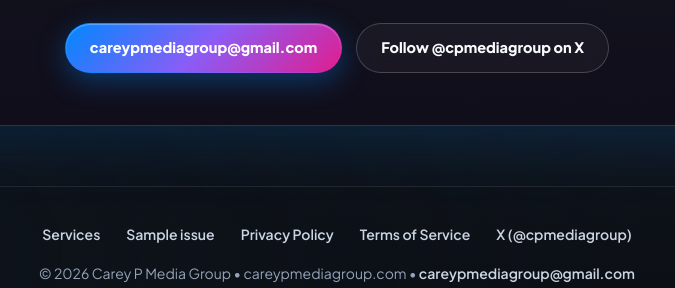
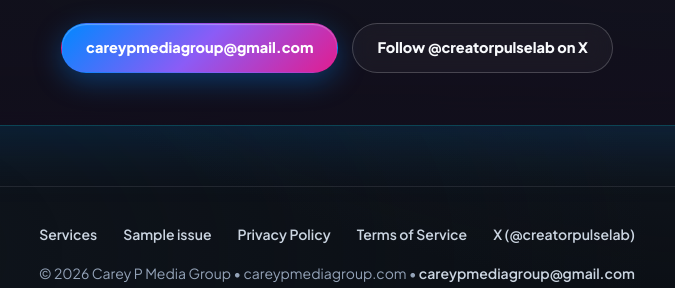
Before and after one commit to careypmediagroup-bot/careypmediagroup, a plain HTML site: page index.html in a window 1280 px wide. Shown: the part 4427-4715 px from the top of the page, 303-978 px from the left. Drawn offline with Linux system fonts and the light colour scheme.

Commit message:
Update X handle links to @creatorpulselab

```diff
--- a/index.html
+++ b/index.html
@@ -13,7 +13,7 @@
   <meta property="og:url" content="https://careypmediagroup.com/">
   <meta property="og:image" content="https://careypmediagroup.com/assets/banner.png">
   <meta name="twitter:card" content="summary_large_image">
-  <meta name="twitter:site" content="@cpmediagroup">
+  <meta name="twitter:site" content="@creatorpulselab">
   <meta name="twitter:image" content="https://careypmediagroup.com/assets/banner.png">
   <link rel="icon" type="image/png" href="assets/favicon.png">
   <link rel="preconnect" href="https://fonts.googleapis.com">
@@ -245,7 +245,7 @@
       <p>Email your handle, platforms, and what you need. We will reply promptly with a quote and timeline.</p>
       <div class="cta-row" style="justify-content:center;">
         <a class="btn btn-primary" href="mailto:careypmediagroup@gmail.com?subject=Quote%20Request">careypmediagroup@gmail.com</a>
-        <a class="btn btn-ghost" href="https://twitter.com/cpmediagroup" target="_blank" rel="noopener">Follow @cpmediagroup on X</a>
+        <a class="btn btn-ghost" href="https://x.com/creatorpulselab" target="_blank" rel="noopener">Follow @creatorpulselab on X</a>
       </div>
     </section>
   </main>
@@ -256,7 +256,7 @@
       <a href="pulse-preview.html">Sample issue</a>
       <a href="privacy.html">Privacy Policy</a>
       <a href="terms.html">Terms of Service</a>
-      <a href="https://twitter.com/cpmediagroup" target="_blank" rel="noopener">X (@cpmediagroup)</a>
+      <a href="https://x.com/creatorpulselab" target="_blank" rel="noopener">X (@creatorpulselab)</a>
     </div>
     <p>&copy; 2026 Carey P Media Group &bull; careypmediagroup.com &bull; <a href="mailto:careypmediagroup@gmail.com">careypmediagroup@gmail.com</a></p>
     <p style="margin-top:6px;">For adults 18+. No explicit content on this website.</p>
```
